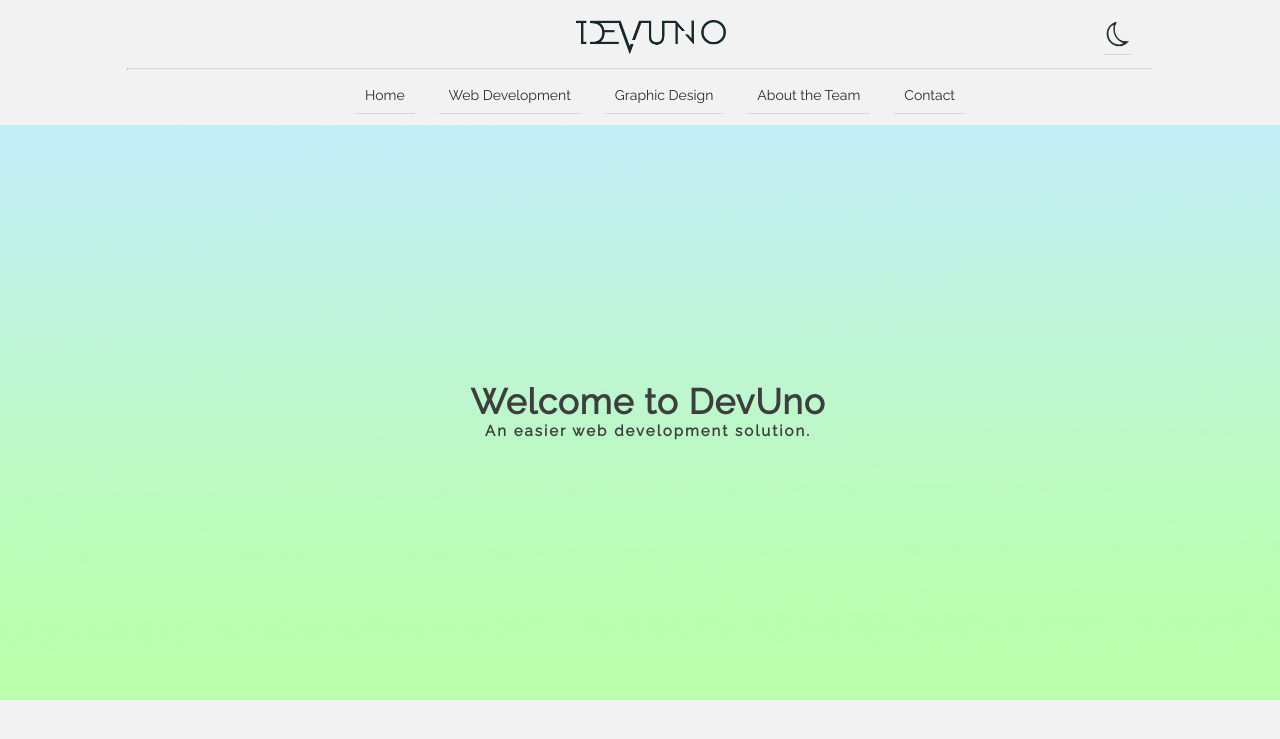
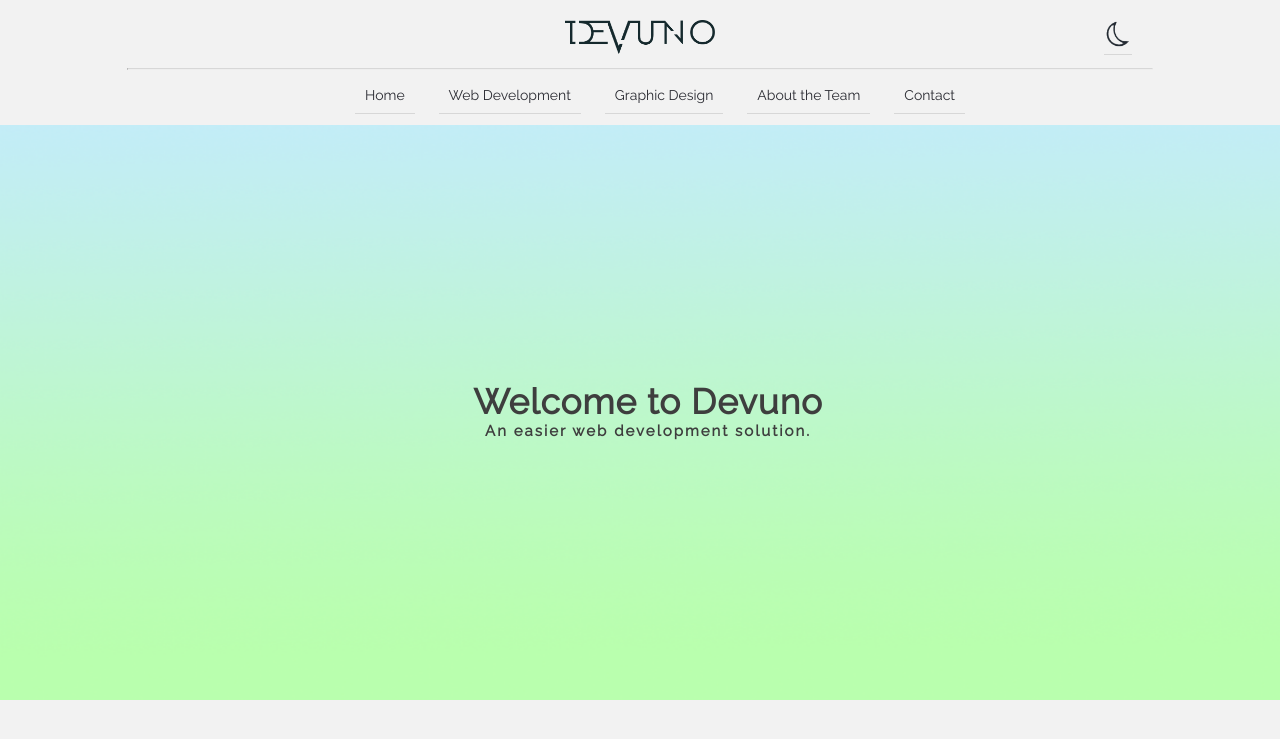
Before and after one commit to ADgreen15/DevUno-Website, a PHP site: page / in a window 1280 px wide. Shown: the top 739 px of the page. Run offline with PHP 8.4, Linux system fonts and the light colour scheme.

Commit message:
Small Edits
Small Edits to the page to improve alignment and general tweaks.

```diff
--- a/DevUno Website/src/home.css
+++ b/DevUno Website/src/home.css
@@ -16,11 +16,19 @@
     height: 125px;
     transition: background-color .8s;
 }
+#imageLink{
+    position: absolute;
+    width: 150px;
+    height: 50px;
+    top: 10px;
+    z-index: 1;
+}
+
 .headerImage{
     display: block;
     margin-left: auto;
     margin-right: auto;
-    width: 10%;
+    width: 150px;
     height: 100px;
 }
 #headerLogoLight{
@@ -183,7 +191,7 @@ li a:hover{
     font-size: 35px;
     font-family: Raleway, sans-serif;
     font-weight: bold;
-    z-index: 1;
+    z-index: -1;
     letter-spacing: 1px;
     color: #3e3e3e;
 
@@ -198,7 +206,7 @@ li a:hover{
     font-size: 15px;
     font-family: Raleway, sans-serif;
     font-weight: bold;
-    z-index: 1;
+    z-index: -1;
     letter-spacing: 2px;
     color: #3e3e3e;
 
--- a/DevUno Website/src/index.html
+++ b/DevUno Website/src/index.html
@@ -34,7 +34,7 @@
             <li><a title="Home Page" id="homeLink" href="index.html">Home</a></li>
             <li><a title="Learn more about Web Dev services"id="webdevLink" href="#">Web Development</a></li>
             <li><a title="Learn more about Graphic Design services" id="graphicdesignLink" href="#">Graphic Design</a></li>
-            <li><a title="Learn about the DevUno team"id="aboutLink" href="#">About the Team</a></li>
+            <li><a title="Learn about the Devuno team"id="aboutLink" href="#">About the Team</a></li>
             <li><a  title="Contact Us" id="contactLink" href="#">Contact</a></li>
         </ul>
     </header>
@@ -43,7 +43,7 @@
         <img id="gradient1" src="Images/gradient1.png" alt="">
         <img id="gradient2" src="Images/gradient2.png" alt="">
 
-        <h1 id="welcomeMessage">Welcome to DevUno</h1>
+        <h1 id="welcomeMessage">Welcome to Devuno</h1>
         <h2 id="welcomeMessageh2">An easier web development solution.</h2>
 
 
```
